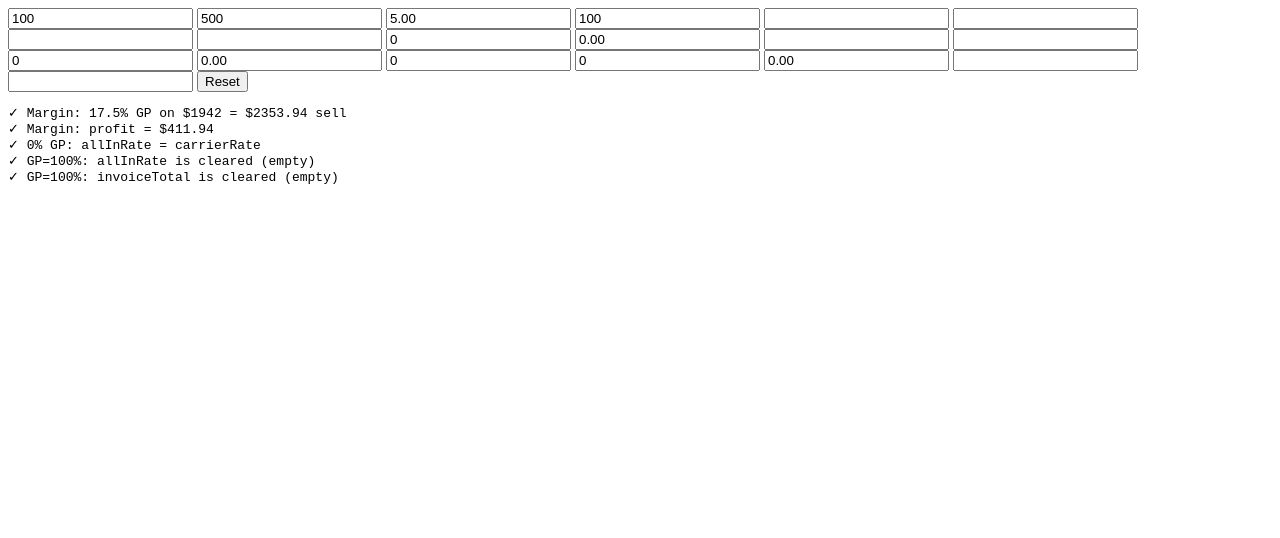
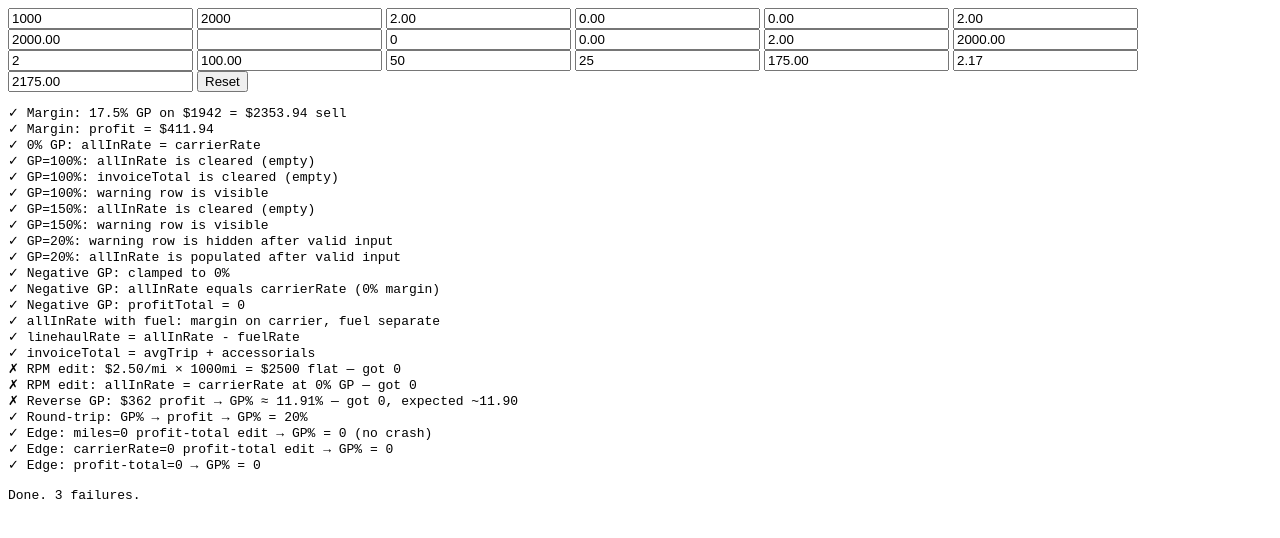
Before and after one commit to freightCognition/openQuote, a browser extension: page tests/calculator.test.html in a window 1280 px wide. Drawn offline with Linux system fonts and the light colour scheme.

Commit message:
fix: Improve profit calculation logic and enhance input handling
- Updated profit total calculation to ensure it is non-negative and reflects user input accurately.
- Enhanced profit percentage handling to clamp negative values to zero and ensure proper display in the UI.
- Modified reset functionality to initialize additional fields for a more comprehensive reset.
- Adjusted tests to validate new input handling and edge cases for profit calculations.

```diff
--- a/calculator.js
+++ b/calculator.js
@@ -64,7 +64,8 @@ function calculateAll() {
 
   if (lastGPEdit === 'total') {
     // User edited profit-total → reverse-calculate GP%
-    profitTotal = parseFloat(profitTotalInput.value) || 0;
+    profitTotal = Math.max(0, parseFloat(profitTotalInput.value) || 0);
+    profitTotalInput.value = profitTotal.toFixed(2);
     allInTotal = profitTotal + carrierFlatRate;
     allInRate = miles > 0 ? allInTotal / miles : 0;
     profitPercentage = (carrierRate > 0 && allInRate > 0)
@@ -73,14 +74,19 @@ function calculateAll() {
     profitPercentageInput.value = profitPercentage.toFixed(2);
   } else {
     // User edited profit-percentage → forward-calculate (existing behavior)
+    profitPercentage = Math.max(0, profitPercentage);
+    profitPercentageInput.value = profitPercentage.toFixed(2);
     if (profitPercentage >= 100) {
       if (gpWarningRow) gpWarningRow.style.display = '';
       allInRateInput.value = '';
       profitTotalInput.value = '';
       if (allInTotalInput) allInTotalInput.value = '';
       avgTripTotalInput.value = '';
+      fuelTotalInput.value = '';
       linehaulRateInput.value = '';
       linehaulTotalInput.value = '';
+      stopsTotalInput.value = '';
+      accessorialTotalInput.value = '';
       perMileTotalInput.value = '';
       invoiceTotalInput.value = '';
       return;
@@ -88,7 +94,7 @@ function calculateAll() {
     const marginMultiplier = 1 / (1 - profitPercentage / 100);
     allInRate = carrierRate * marginMultiplier;
     allInTotal = miles * allInRate;
-    profitTotal = Math.max(0, allInTotal - carrierFlatRate);
+    profitTotal = allInTotal - carrierFlatRate;
     profitTotalInput.value = profitTotal.toFixed(2);
   }
 
@@ -183,6 +189,7 @@ function addEventListeners() {
 function resetForm() {
   // Reset most values to zero
   milesInput.value = 0;
+  carrierRateInput.value = 0;
   carrierFlatRateInput.value = 0;
   profitPercentageInput.value = 0;
   stopsInput.value = 0;
@@ -200,6 +207,7 @@ function resetForm() {
 
   // Reset tracking state
   lastGPEdit = 'percentage';
+  lastCarrierEdit = 'flat';
 
   // Recalculate all values with the updated inputs
   calculateAll();
--- a/tests/calculator.test.html
+++ b/tests/calculator.test.html
@@ -22,7 +22,7 @@
 <input id="accessorial-total" value="0">
 <input id="per-mile-total" value="0">
 <input id="invoice-total" value="0">
-<tr id="gp-warning-row" style="display: none;"><td id="gp-warning"></td></tr>
+<table style="display:none"><tr id="gp-warning-row" style="display: none;"><td id="gp-warning"></td></tr></table>
 <button id="reset-btn">Reset</button>
 <pre id="results"></pre>
 <script>
--- a/tests/calculator.test.js
+++ b/tests/calculator.test.js
@@ -13,6 +13,12 @@ function setInputs(values) {
     document.getElementById(id).value = val;
   });
   calculateAll();
+}
+
+function fireInput(id, value) {
+  const el = document.getElementById(id);
+  el.value = value;
+  el.dispatchEvent(new Event('input'));
 }
 
 function getOutput(id) {
@@ -83,17 +89,21 @@ assert(
   `got "${document.getElementById('all-in-rate').value}"`
 );
 
-// Test 3b: Negative GP% (selling below cost) should produce sell < cost
+// Test 3b: Negative GP% input should be clamped to 0%
 setInputs({ miles: 1000, 'carrier-flat-rate': 2000, 'profit-percentage': -10, 'fuel-rate': 0 });
-const expectedNegRate = (2000 / 1000) / (1 - (-0.10)); // 2.00 / 1.10 = 1.818...
 assert(
-  Math.abs(getOutput('all-in-rate') - expectedNegRate) < 0.01,
-  'Negative GP: sell rate below carrier rate',
-  `got ${getOutput('all-in-rate')}, expected ${expectedNegRate.toFixed(4)}`
+  getOutput('profit-percentage') === 0,
+  'Negative GP: clamped to 0%',
+  `got ${getOutput('profit-percentage')}`
+);
+assert(
+  Math.abs(getOutput('all-in-rate') - 2.00) < 0.01,
+  'Negative GP: allInRate equals carrierRate (0% margin)',
+  `got ${getOutput('all-in-rate')}`
 );
 assert(
   getOutput('profit-total') === 0,
-  'Negative GP: profitTotal clamped to 0',
+  'Negative GP: profitTotal = 0',
   `got ${getOutput('profit-total')}`
 );
 
@@ -129,9 +139,7 @@ assert(
 
 // Test 6: Editing carrier RPM should update flat rate
 setInputs({ miles: 1000, 'carrier-flat-rate': 0, 'profit-percentage': 0, 'fuel-rate': 0 });
-lastCarrierEdit = 'rpm';
-document.getElementById('carrier-rate').value = 2.50;
-calculateAll();
+fireInput('carrier-rate', 2.50);
 assert(
   Math.abs(getOutput('carrier-flat-rate') - 2500) < 0.01,
   'RPM edit: $2.50/mi × 1000mi = $2500 flat',
@@ -142,71 +150,61 @@ assert(
   'RPM edit: allInRate = carrierRate at 0% GP',
   `got ${getOutput('all-in-rate')}`
 );
-lastCarrierEdit = 'flat'; // reset for subsequent tests
+fireInput('carrier-flat-rate', getOutput('carrier-flat-rate')); // reset to flat mode
 
 // Test 7: Edit profit-total → GP% reverse-calculates correctly
 // $2679 carrier flat, 1786 miles → carrierRate = 1.50. Set profit-total = 362 → allInTotal = 3041, allInRate = 1.7029
 // GP% = (1 - 1.50 / 1.7029) * 100 ≈ 11.91%
 setInputs({ miles: 1786, 'carrier-flat-rate': 2679, 'profit-percentage': 0, 'fuel-rate': 0 });
-lastGPEdit = 'total';
-document.getElementById('profit-total').value = 362;
-calculateAll();
+fireInput('profit-total', 362);
 const expectedGP7 = (1 - (2679 / 1786) / ((362 + 2679) / 1786)) * 100;
 assert(
   Math.abs(getOutput('profit-percentage') - expectedGP7) < 0.1,
   'Reverse GP: $362 profit → GP% ≈ 11.91%',
   `got ${getOutput('profit-percentage')}, expected ~${expectedGP7.toFixed(2)}`
 );
-lastGPEdit = 'percentage'; // reset
+fireInput('profit-percentage', getOutput('profit-percentage')); // reset to percentage mode
 
 // Test 8: Round-trip — set GP% → read profit → set profit → GP% unchanged
 setInputs({ miles: 1000, 'carrier-flat-rate': 2000, 'profit-percentage': 20, 'fuel-rate': 0 });
 const profitFromGP = getOutput('profit-total'); // should be 500
-lastGPEdit = 'total';
-document.getElementById('profit-total').value = profitFromGP;
-calculateAll();
+fireInput('profit-total', profitFromGP);
 assert(
   Math.abs(getOutput('profit-percentage') - 20) < 0.1,
   'Round-trip: GP% → profit → GP% = 20%',
   `got ${getOutput('profit-percentage')}`
 );
-lastGPEdit = 'percentage'; // reset
+fireInput('profit-percentage', getOutput('profit-percentage')); // reset to percentage mode
 
 // Test 9: Edge case — miles=0 with profit-total edit (no crash)
 setInputs({ miles: 0, 'carrier-flat-rate': 0, 'profit-percentage': 0, 'fuel-rate': 0 });
-lastGPEdit = 'total';
-document.getElementById('profit-total').value = 100;
-calculateAll();
+fireInput('profit-total', 100);
 assert(
   getOutput('profit-percentage') === 0,
   'Edge: miles=0 profit-total edit → GP% = 0 (no crash)',
   `got ${getOutput('profit-percentage')}`
 );
-lastGPEdit = 'percentage'; // reset
+fireInput('profit-percentage', 0); // reset to percentage mode
 
 // Test 10: Edge case — carrierRate=0 with profit-total edit
 setInputs({ miles: 1000, 'carrier-flat-rate': 0, 'profit-percentage': 0, 'fuel-rate': 0 });
-lastGPEdit = 'total';
-document.getElementById('profit-total').value = 500;
-calculateAll();
+fireInput('profit-total', 500);
 assert(
   getOutput('profit-percentage') === 0,
   'Edge: carrierRate=0 profit-total edit → GP% = 0',
   `got ${getOutput('profit-percentage')}`
 );
-lastGPEdit = 'percentage'; // reset
+fireInput('profit-percentage', 0); // reset to percentage mode
 
 // Test 11: Edge case — profit-total=0 → GP%=0
 setInputs({ miles: 1000, 'carrier-flat-rate': 2000, 'profit-percentage': 0, 'fuel-rate': 0 });
-lastGPEdit = 'total';
-document.getElementById('profit-total').value = 0;
-calculateAll();
+fireInput('profit-total', 0);
 assert(
   Math.abs(getOutput('profit-percentage') - 0) < 0.01,
   'Edge: profit-total=0 → GP% = 0',
   `got ${getOutput('profit-percentage')}`
 );
-lastGPEdit = 'percentage'; // reset
+fireInput('profit-percentage', 0); // reset to percentage mode
 
 // Summary
 document.getElementById('results').textContent += `\nDone. ${window._testsFailed || 0} failures.\n`;
```
